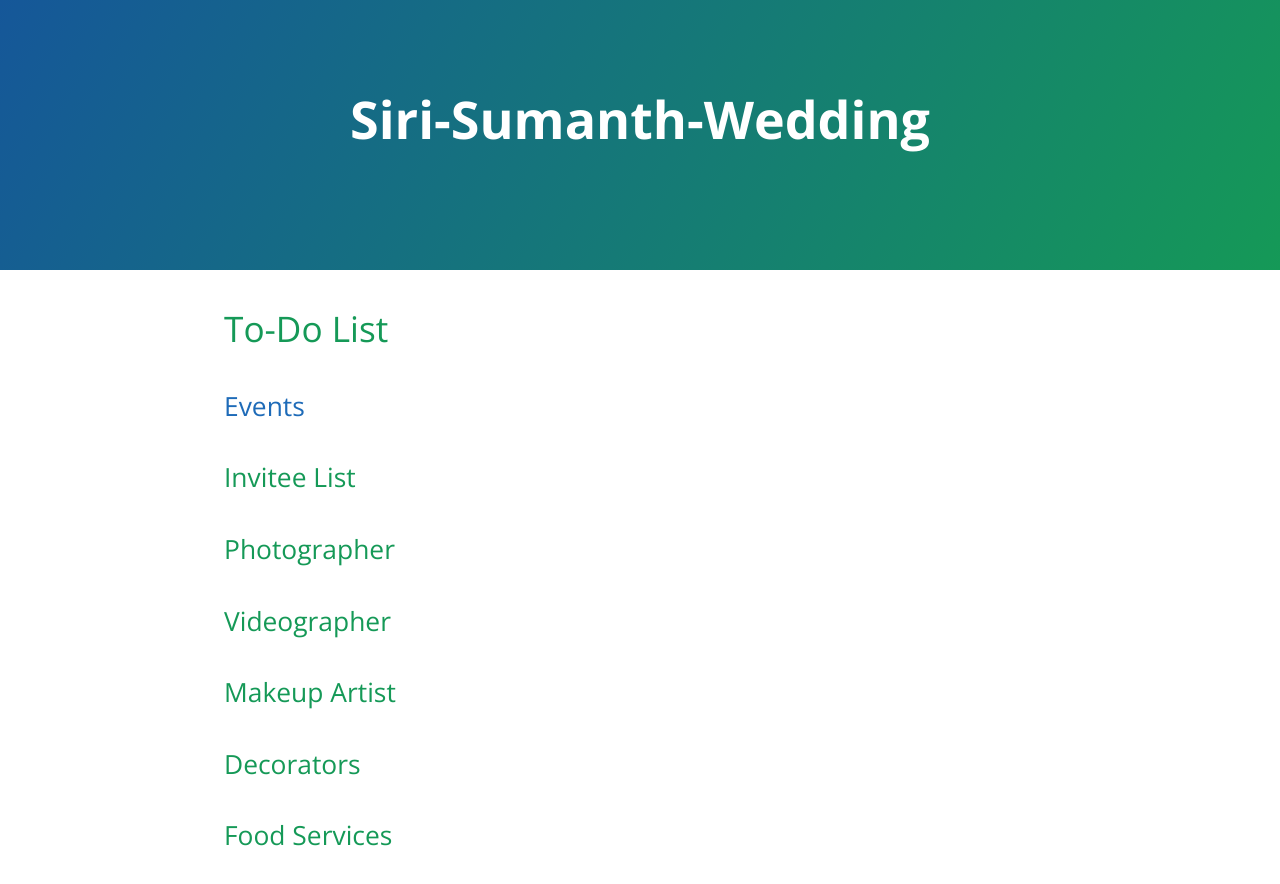
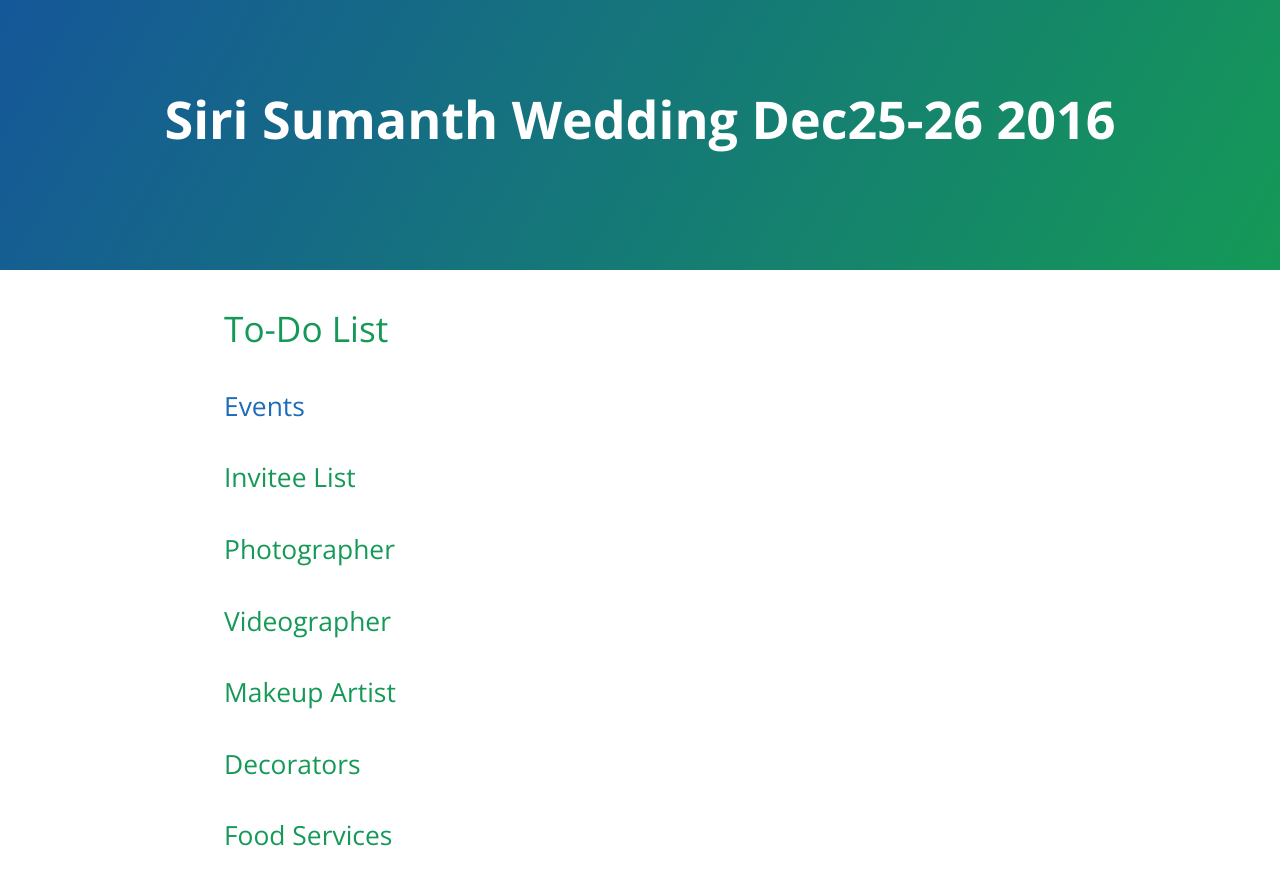
Before and after one commit to sathreya/Wedding2016.github.io, a plain HTML site: page index.html in a window 1280 px wide. Drawn offline with nearby package versions, Linux system fonts and the light colour scheme.

Commit message:
Update index.html

```diff
--- a/index.html
+++ b/index.html
@@ -2,7 +2,7 @@
 <html lang="en-us">
   <head>
     <meta charset="UTF-8">
-    <title>Siri-Sumanth</title>
+    <title>Siri-Sumanth-Wedding</title>
     <meta name="viewport" content="width=device-width, initial-scale=1">
     <link rel="stylesheet" type="text/css" href="stylesheets/normalize.css" media="screen">
     <link href='https://fonts.googleapis.com/css?family=Open+Sans:400,700' rel='stylesheet' type='text/css'>
@@ -11,7 +11,7 @@
   </head>
   <body>
     <section class="page-header">
-      <h1 class="project-name">Siri-Sumanth-Wedding </h1>
+      <h1 class="project-name">Siri Sumanth Wedding Dec25-26 2016</h1>
       <h2 class="project-tagline"></h2>
     </section>
 
```
